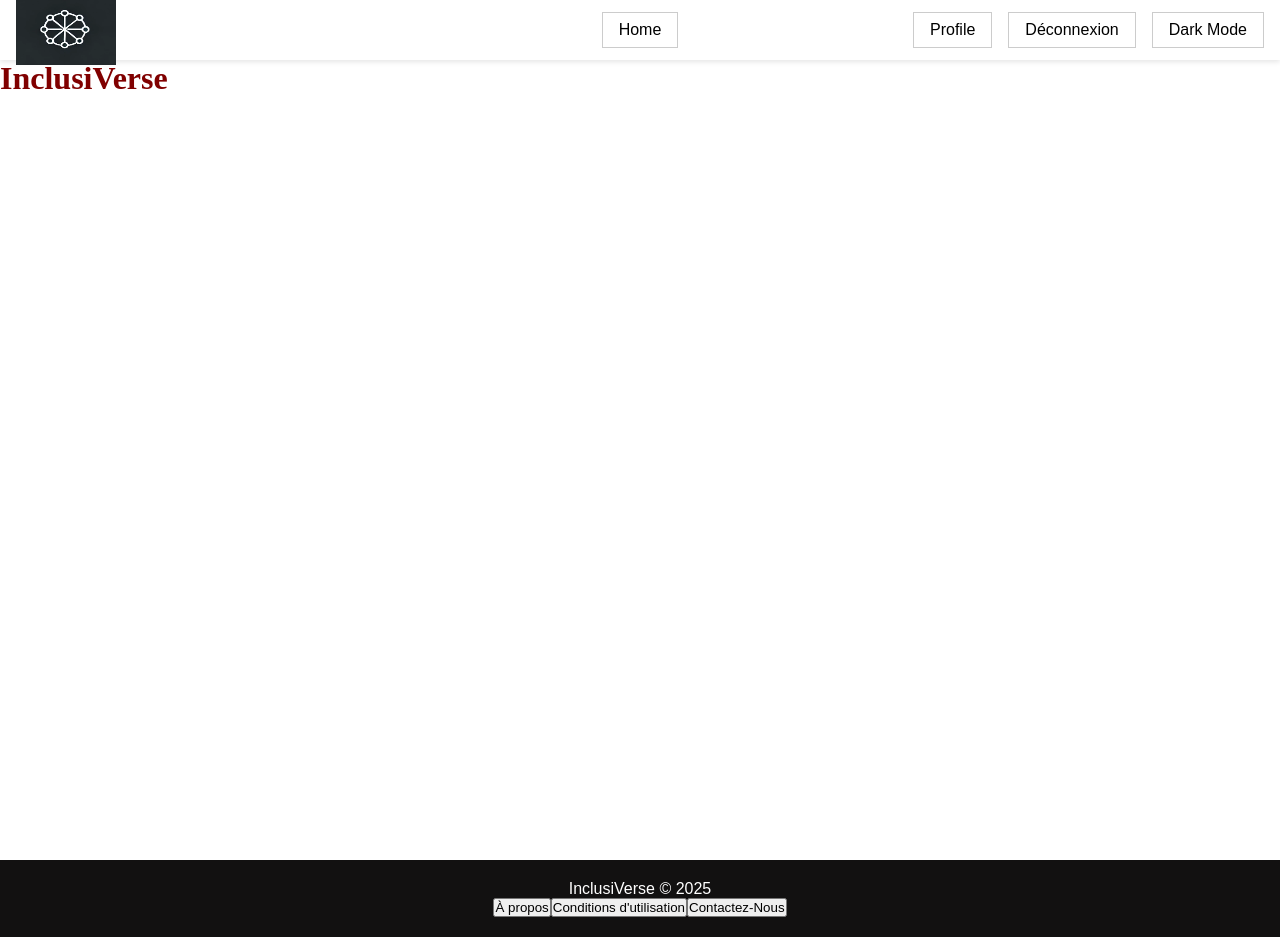
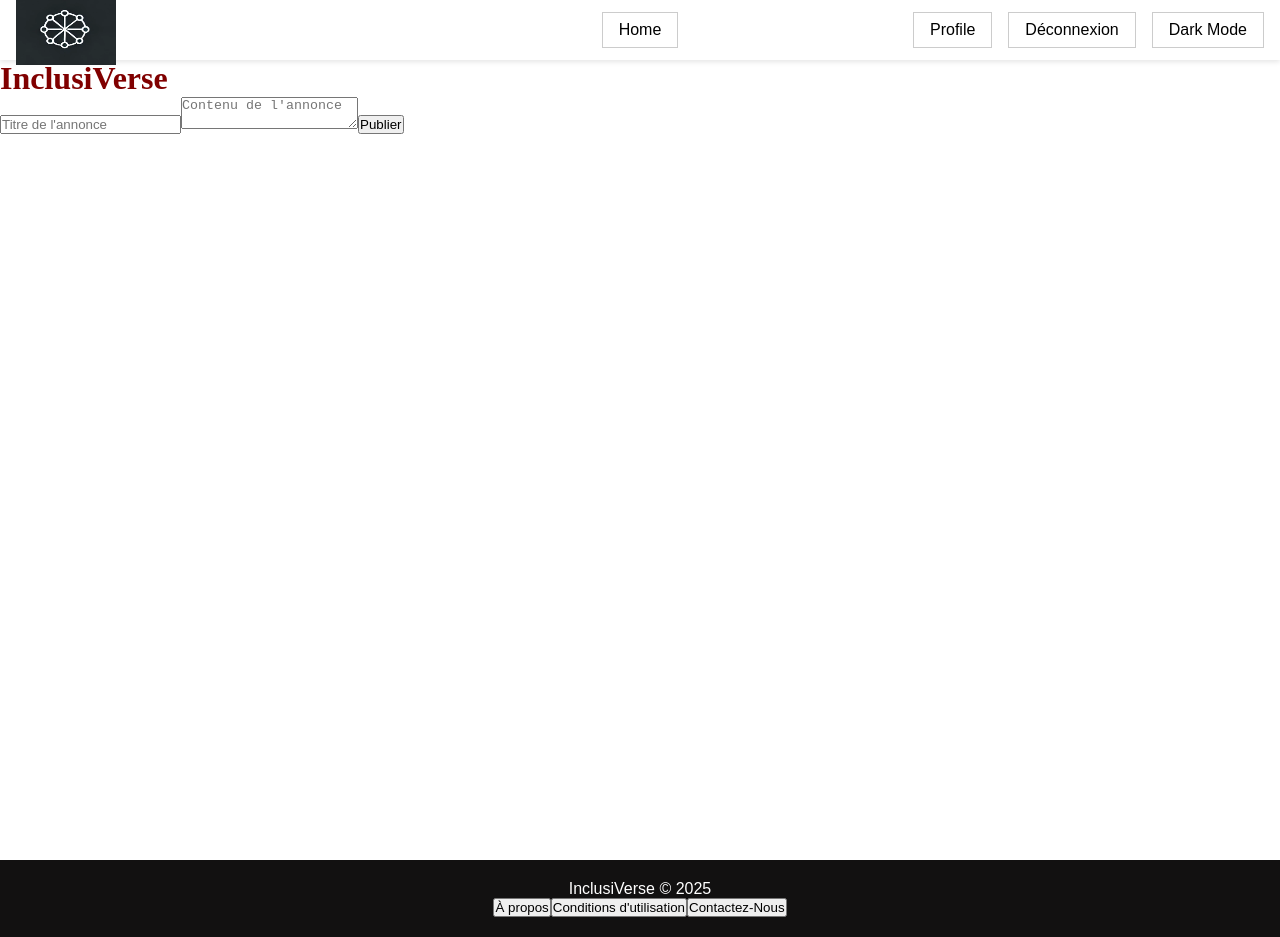
Before and after one commit to WildCodeSchool-2024-09/JS-RemoteFR-Crew404-Inclusiverse, a React (Vite) app in the folder client/: page / in a window 1280 px wide. Built offline with nearby package versions, Linux system fonts and the light colour scheme.

Commit message:
fix: biome Card tsx

```diff
--- /dev/null
+++ b/client/src/components/Card/Card.tsx
@@ -0,0 +1,22 @@
+import "./Card.css";
+
+interface CardProps {
+  title: string;
+  content: string;
+  author: string;
+  timestamp: string;
+}
+
+function Card({ title, content, author, timestamp }: CardProps) {
+  return (
+    <div className="card">
+      <h3>{title}</h3>
+      <p>{content}</p>
+      <small>
+        Posté par {author} - {new Date(timestamp).toLocaleString()}
+      </small>
+    </div>
+  );
+}
+
+export default Card;
--- a/client/src/components/Feed.tsx
+++ b/client/src/components/Feed.tsx
@@ -1,31 +1,31 @@
-// import { useState } from "react";
-// import Card from "./Card/Card";
-// import CreateAnnouncement from "./CreateAnnouncement";
+import { useState } from "react";
+import Card from "./Card/Card";
+import CreateAnnouncement from "./CreateAnnouncement";
 
-// interface Announcement {
-// 	id: string;
-// 	title: string;
-// 	content: string;
-// 	author: string;
-// 	timestamp: string;
-// }
+interface Announcement {
+  id: string;
+  title: string;
+  content: string;
+  author: string;
+  timestamp: string;
+}
 
 function Feed() {
-  // const [announcements, setAnnouncements] = useState<Announcement[]>([]);
+  const [announcements, setAnnouncements] = useState<Announcement[]>([]);
 
-  // const addAnnouncement = (announcement: Omit<Announcement, "id">) => {
-  // 	const newAnnouncement = {
-  // 		...announcement,
-  // 		id: crypto.randomUUID(),
-  // 	};
-  // 	setAnnouncements((prev) => [newAnnouncement, ...prev]);
-  // };
+  const addAnnouncement = (announcement: Omit<Announcement, "id">) => {
+    const newAnnouncement = {
+      ...announcement,
+      id: crypto.randomUUID(),
+    };
+    setAnnouncements((prev) => [newAnnouncement, ...prev]);
+  };
 
   return (
     <div>
-      {/* <CreateAnnouncement onAddAnnouncement={addAnnouncement} /> */}
+      <CreateAnnouncement onAddAnnouncement={addAnnouncement} />
       <div className="feed">
-        {/* {announcements.map((announcement) => (
+        {announcements.map((announcement) => (
           <Card
             key={announcement.id}
             title={announcement.title}
@@ -33,7 +33,7 @@ function Feed() {
             author={announcement.author}
             timestamp={announcement.timestamp}
           />
-        ))} */}
+        ))}
       </div>
     </div>
   );
```
